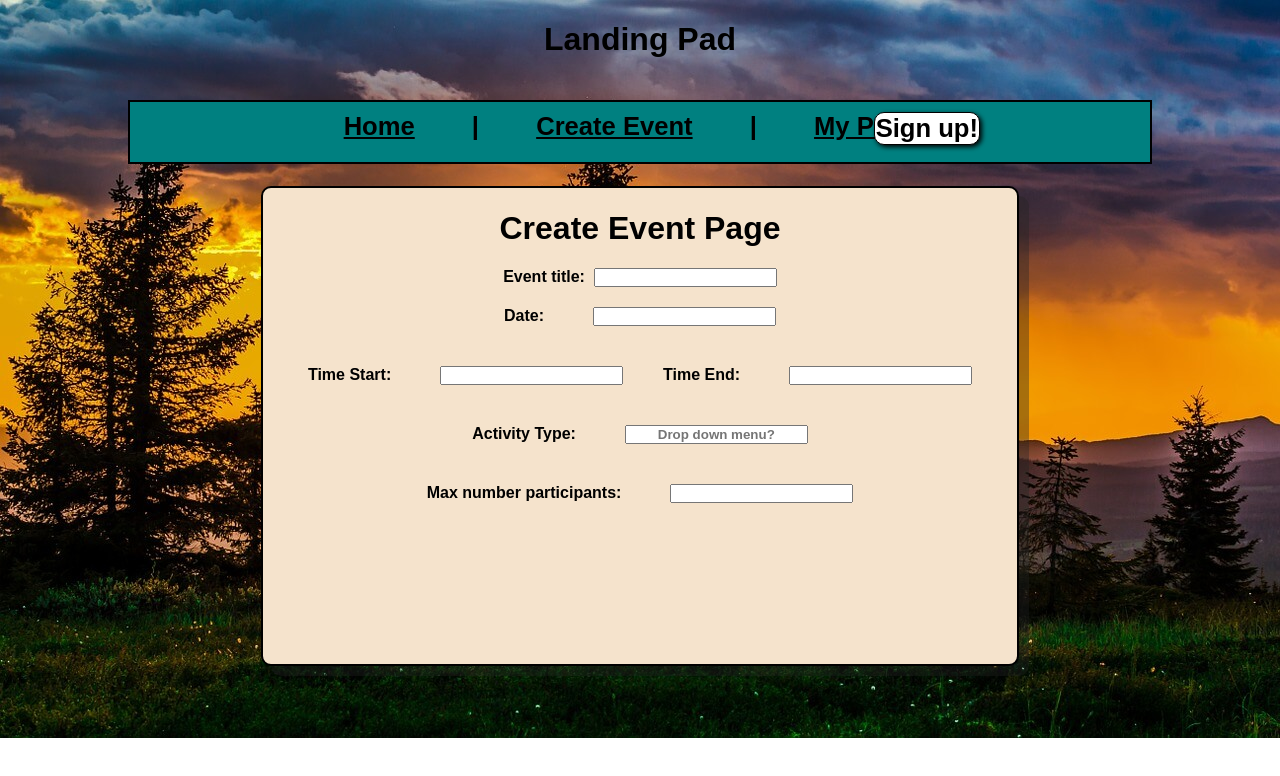
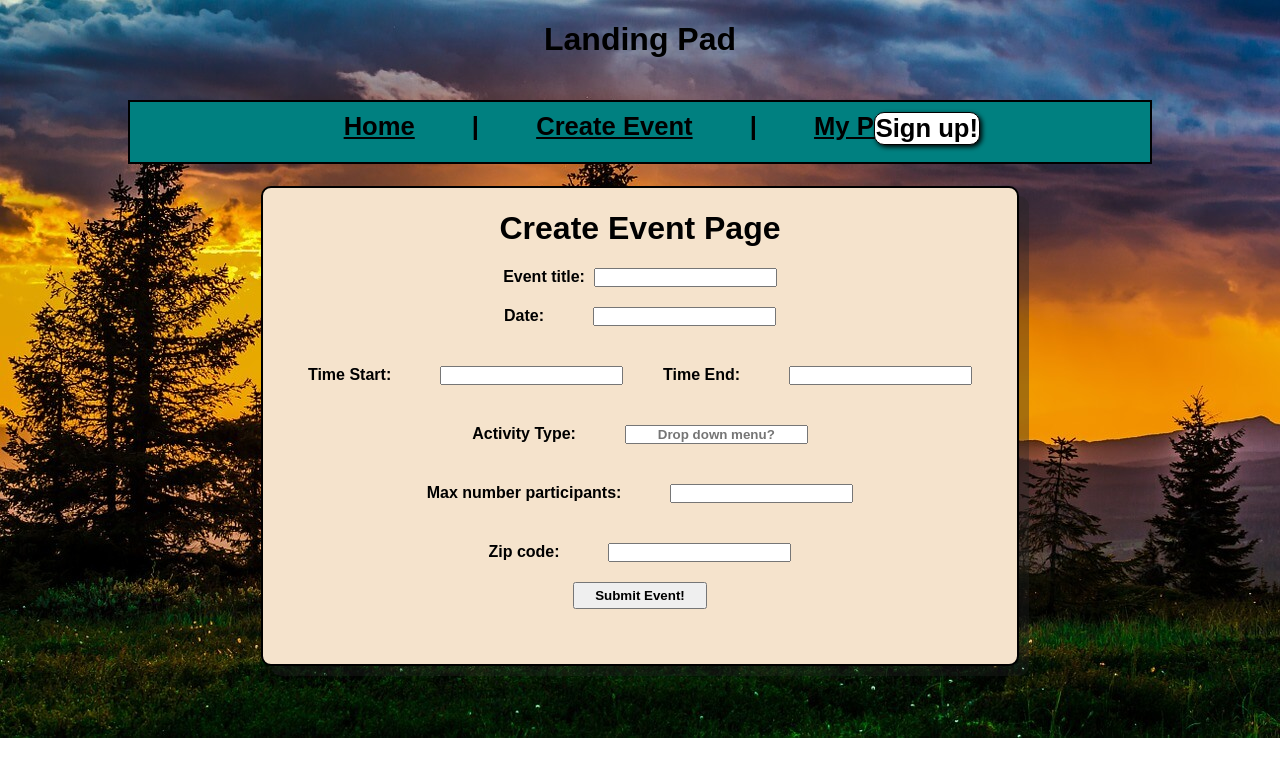
Before and after one commit to yeti-crab-scratch/Landing-Pad-Social, a React app: page /createEvent in a window 1280 px wide. Shown: the top 776 px of the page. Built offline with nearby package versions, Linux system fonts and the light colour scheme.

Commit message:
submit button updated

```diff
--- a/client/routes/createEvent.jsx
+++ b/client/routes/createEvent.jsx
@@ -38,9 +38,13 @@ export default function createEvent() {
        <label id = "eventFields">Max number participants: &nbsp;</label>
        <input id = "eventFields" onChange = {e => setNumParticipants(e.target.value)} />
       </div>
-
-
-
+      <div>
+       <label id = "eventFields">Zip code: &nbsp;</label>
+       <input id = "eventFields" onChange = {e => setZip(e.target.value)} />
+      </div>
+      <div>
+       <button id = "submitButton" onClick = {() => handleSubmit()}>Submit Event!</button>
+      </div>
       </div>
     </main>
     )
```
